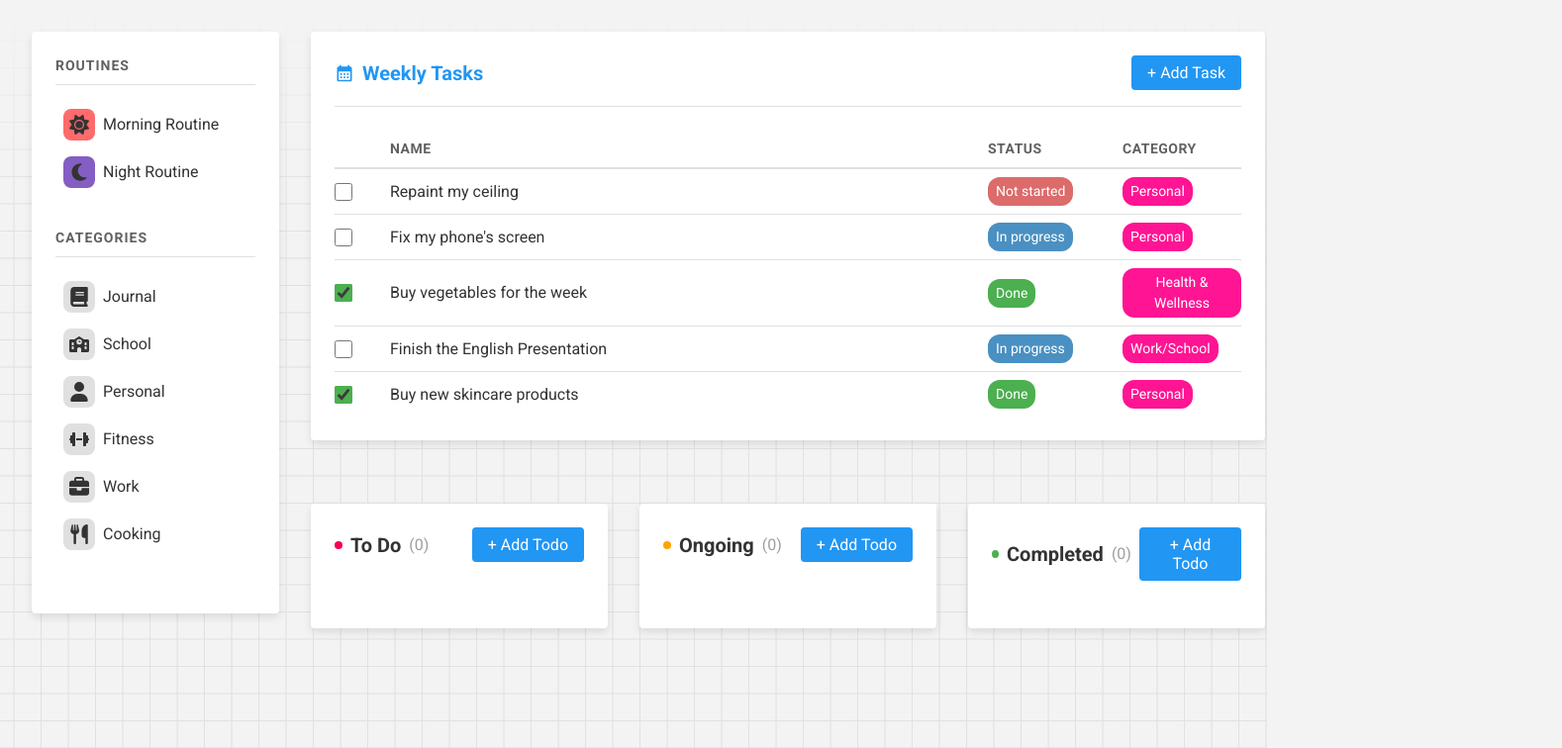
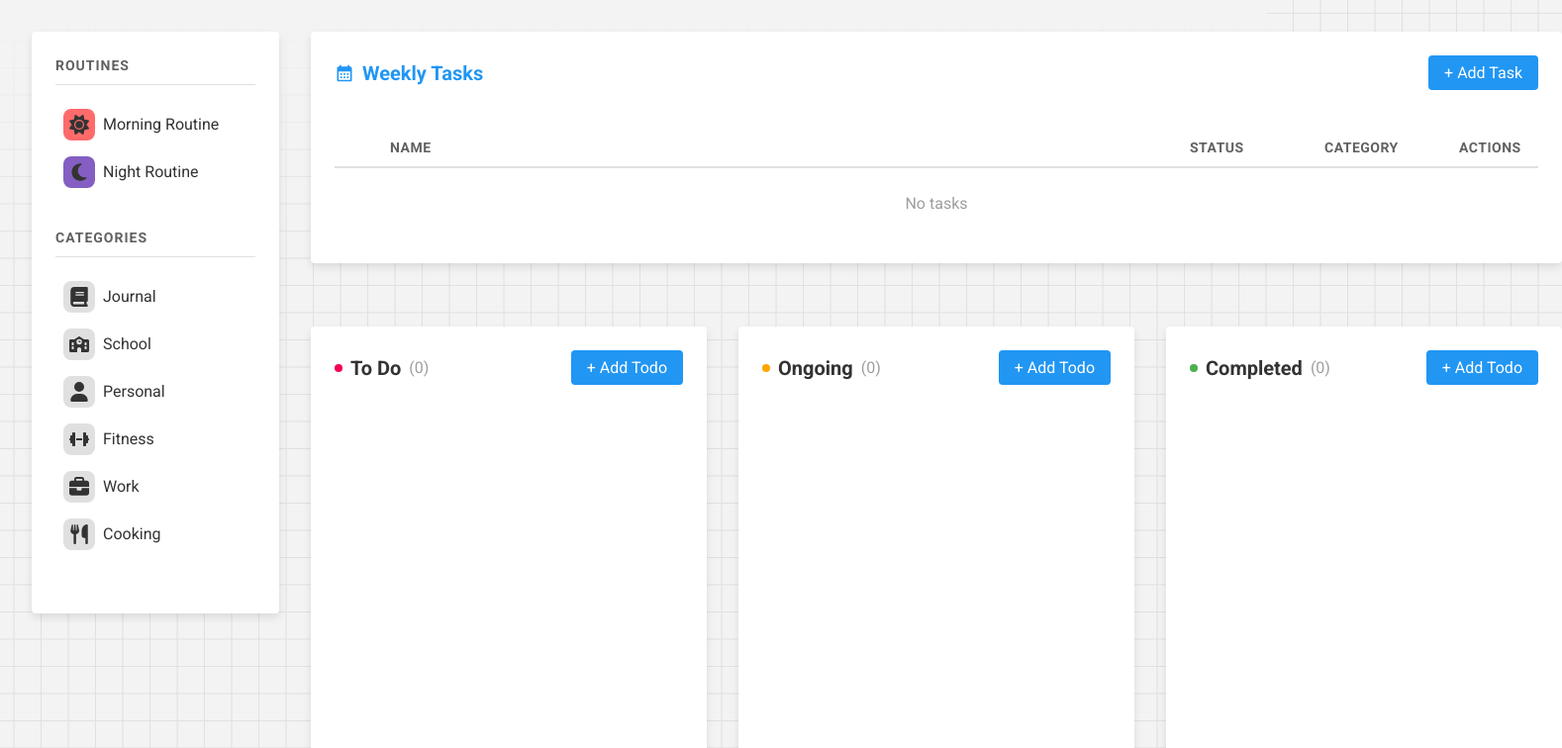
Before and after one commit to TartNenas/Todo-WebApp, a React (Create React App) app: page / in a window 1280 px wide. Shown: the top 756 px of the page at 99% size, 1578 px wide, since content can reach past the window. Built offline with nearby package versions, Linux system fonts and the light colour scheme.

Commit message:
Feat: Add deleted Button

```diff
--- a/package.json
+++ b/package.json
@@ -5,6 +5,8 @@
   "dependencies": {
     "@types/node": "^20.0.0",
     "react": "^18.2.0",
+    "react-dnd": "^16.0.1",
+    "react-dnd-html5-backend": "^16.0.1",
     "react-dom": "^18.2.0",
     "react-icons": "^5.5.0",
     "react-scripts": "5.0.1",
--- a/src/components/Todo.tsx
+++ b/src/components/Todo.tsx
@@ -1,4 +1,7 @@
 import React, { useState, useEffect } from 'react';
+import { DndProvider } from 'react-dnd';
+import { HTML5Backend } from 'react-dnd-html5-backend';
+import { useDrag, useDrop } from 'react-dnd';
 import {
   MainLayout,
   AppContainer,
@@ -30,9 +33,80 @@ interface TodoItem {
 }
 
 const STORAGE_KEY = 'todoList';
+const ItemTypes = {
+  CARD: 'card'
+};
+
+interface DraggableCardProps {
+  todo: TodoItem;
+  moveTask: (id: number, newStatus: 'todo' | 'ongoing' | 'completed') => void;
+  handleDeleteTask: (id: number) => void;
+}
+
+const DraggableCard: React.FC<DraggableCardProps> = ({ todo, moveTask, handleDeleteTask }) => {
+  const [{ isDragging }, drag] = useDrag(() => ({
+    type: ItemTypes.CARD,
+    item: { id: todo.id },
+    collect: (monitor) => ({
+      isDragging: monitor.isDragging()
+    })
+  }));
+
+  return (
+    <div ref={drag} style={{ opacity: isDragging ? 0.5 : 1 }}>
+      <TodoCard>
+        <TodoTitle>{todo.title}</TodoTitle>
+        <TodoDescription>{todo.description}</TodoDescription>
+        <TodoMeta>
+          <DueDate>Due: {todo.dueDate}</DueDate>
+          <div style={{ display: 'flex', alignItems: 'center', gap: '8px' }}>
+            <PriorityLabel priority={todo.priority}>
+              {todo.priority}
+            </PriorityLabel>
+            <StyledButton
+              variant="secondary"
+              onClick={(e) => {
+                e.stopPropagation();
+                if (window.confirm('Are you sure you want to delete this task?')) {
+                  handleDeleteTask(todo.id);
+                }
+              }}
+              style={{ padding: '4px 8px', minWidth: 'auto' }}
+            >
+              <svg viewBox="0 0 24 24" fill="currentColor" width="16" height="16">
+                <path d="M6 19c0 1.1.9 2 2 2h8c1.1 0 2-.9 2-2V7H6v12zM19 4h-3.5l-1-1h-5l-1 1H5v2h14V4z"/>
+              </svg>
+            </StyledButton>
+          </div>
+        </TodoMeta>
+      </TodoCard>
+    </div>
+  );
+};
+
+interface DroppableColumnProps {
+  status: 'todo' | 'ongoing' | 'completed';
+  children: React.ReactNode;
+  onDrop: (itemId: number) => void;
+}
+
+const DroppableColumn: React.FC<DroppableColumnProps> = ({ status, children, onDrop }) => {
+  const [{ isOver }, drop] = useDrop(() => ({
+    accept: ItemTypes.CARD,
+    drop: (item: { id: number }) => onDrop(item.id),
+    collect: (monitor) => ({
+      isOver: monitor.isOver()
+    })
+  }));
+
+  return (
+    <div ref={drop} style={{ height: '100%', opacity: isOver ? 0.8 : 1 }}>
+      {children}
+    </div>
+  );
+};
 
 const Todo: React.FC = () => {
-  // Initialize state from localStorage or empty array
   const [todos, setTodos] = useState<TodoItem[]>(() => {
     const savedTodos = localStorage.getItem(STORAGE_KEY);
     return savedTodos ? JSON.parse(savedTodos) : [];
@@ -40,19 +114,46 @@ const Todo: React.FC = () => {
   const [isFormOpen, setIsFormOpen] = useState(false);
   const [selectedColumn, setSelectedColumn] = useState<'todo' | 'ongoing' | 'completed'>('todo');
 
-  // Save to localStorage whenever todos change
   useEffect(() => {
     localStorage.setItem(STORAGE_KEY, JSON.stringify(todos));
   }, [todos]);
+
+  const handleDeleteTask = (id: number) => {
+    setTodos(prevTodos => {
+      const updatedTodos = prevTodos.filter(todo => todo.id !== id);
+      localStorage.setItem(STORAGE_KEY, JSON.stringify(updatedTodos));
+      return updatedTodos;
+    });
+  };
 
   const filterTodosByStatus = (status: 'todo' | 'ongoing' | 'completed') => {
     return todos.filter(todo => todo.status === status);
   };
 
   const moveTask = (id: number, newStatus: 'todo' | 'ongoing' | 'completed') => {
-    setTodos(todos.map(todo =>
-      todo.id === id ? { ...todo, status: newStatus } : todo
-    ));
+    setTodos(prevTodos => {
+      const movedTodo = prevTodos.find(todo => todo.id === id);
+      if (!movedTodo) return prevTodos;
+
+      // Remove the moved todo from the array
+      const todosWithoutMoved = prevTodos.filter(todo => todo.id !== id);
+
+      // Get all todos that will be in the target status column
+      const todosInTargetStatus = todosWithoutMoved.filter(todo => todo.status === newStatus);
+
+      // Get all other todos
+      const otherTodos = todosWithoutMoved.filter(todo => todo.status !== newStatus);
+
+      // Create the updated todo with new status
+      const updatedTodo = { ...movedTodo, status: newStatus };
+
+      // Return the new array with the moved todo at the end of its status group
+      return [
+        ...otherTodos,
+        ...todosInTargetStatus,
+        updatedTodo
+      ];
+    });
   };
 
   const handleCreateTodo = (todoData: Omit<TodoItem, 'id' | 'status'>) => {
@@ -70,6 +171,7 @@ const Todo: React.FC = () => {
   };
 
   return (
+    <DndProvider backend={HTML5Backend}>
       <MainLayout>
         <AppContainer>
           <Sidebar />
@@ -77,6 +179,7 @@ const Todo: React.FC = () => {
             <ContentArea>
               <WeeklyTodo />
               <TodoContainer>
+                <DroppableColumn status="todo" onDrop={(id) => moveTask(id, 'todo')}>
                   <Column>
                     <ColumnHeader>
                       <StatusDot status="todo" />
@@ -87,22 +190,12 @@ const Todo: React.FC = () => {
                       </StyledButton>
                     </ColumnHeader>
                     {filterTodosByStatus('todo').map(todo => (
-                  <TodoCard
-                    key={todo.id}
-                    onClick={() => moveTask(todo.id, 'ongoing')}
-                  >
-                    <TodoTitle>{todo.title}</TodoTitle>
-                    <TodoDescription>{todo.description}</TodoDescription>
-                    <TodoMeta>
-                      <DueDate>Due: {todo.dueDate}</DueDate>
-                      <PriorityLabel priority={todo.priority}>
-                        {todo.priority}
-                      </PriorityLabel>
-                    </TodoMeta>
-                  </TodoCard>
+                      <DraggableCard key={todo.id} todo={todo} moveTask={moveTask} handleDeleteTask={handleDeleteTask} />
                     ))}
                   </Column>
+                </DroppableColumn>
 
+                <DroppableColumn status="ongoing" onDrop={(id) => moveTask(id, 'ongoing')}>
                   <Column>
                     <ColumnHeader>
                       <StatusDot status="ongoing" />
@@ -113,22 +206,12 @@ const Todo: React.FC = () => {
                       </StyledButton>
                     </ColumnHeader>
                     {filterTodosByStatus('ongoing').map(todo => (
-                  <TodoCard
-                    key={todo.id}
-                    onClick={() => moveTask(todo.id, 'completed')}
-                  >
-                    <TodoTitle>{todo.title}</TodoTitle>
-                    <TodoDescription>{todo.description}</TodoDescription>
-                    <TodoMeta>
-                      <DueDate>Due: {todo.dueDate}</DueDate>
-                      <PriorityLabel priority={todo.priority}>
-                        {todo.priority}
-                      </PriorityLabel>
-                    </TodoMeta>
-                  </TodoCard>
+                      <DraggableCard key={todo.id} todo={todo} moveTask={moveTask} handleDeleteTask={handleDeleteTask} />
                     ))}
                   </Column>
+                </DroppableColumn>
 
+                <DroppableColumn status="completed" onDrop={(id) => moveTask(id, 'completed')}>
                   <Column>
                     <ColumnHeader>
                       <StatusDot status="completed" />
@@ -139,18 +222,10 @@ const Todo: React.FC = () => {
                       </StyledButton>
                     </ColumnHeader>
                     {filterTodosByStatus('completed').map(todo => (
-                  <TodoCard key={todo.id}>
-                    <TodoTitle>{todo.title}</TodoTitle>
-                    <TodoDescription>{todo.description}</TodoDescription>
-                    <TodoMeta>
-                      <DueDate>Due: {todo.dueDate}</DueDate>
-                      <PriorityLabel priority={todo.priority}>
-                        {todo.priority}
-                      </PriorityLabel>
-                    </TodoMeta>
-                  </TodoCard>
+                      <DraggableCard key={todo.id} todo={todo} moveTask={moveTask} handleDeleteTask={handleDeleteTask} />
                     ))}
                   </Column>
+                </DroppableColumn>
               </TodoContainer>
             </ContentArea>
           </ContentWrapper>
@@ -163,6 +238,7 @@ const Todo: React.FC = () => {
           />
         )}
       </MainLayout>
+    </DndProvider>
   );
 };
 
--- a/src/components/WeeklyTodo.tsx
+++ b/src/components/WeeklyTodo.tsx
@@ -9,6 +9,7 @@ import {
   TaskName,
   TaskStatus,
   TaskCategory,
+  EmptyMessage,
 } from './styled/WeeklyTodoStyles';
 import { StyledButton, Modal, ModalContent, Form, FormGroup, Label, Input, Select, ButtonGroup } from './styled/TodoStyles';
 
@@ -31,43 +32,7 @@ const WeeklyTodo: React.FC = () => {
     if (saved) {
       return JSON.parse(saved);
     }
-    return [
-      {
-        id: 1,
-        text: 'Repaint my ceiling',
-        completed: false,
-        status: 'not-started',
-        category: 'Personal'
-      },
-      {
-        id: 2,
-        text: 'Fix my phone\'s screen',
-        completed: false,
-        status: 'in-progress',
-        category: 'Personal'
-      },
-      {
-        id: 3,
-        text: 'Buy vegetables for the week',
-        completed: true,
-        status: 'done',
-        category: 'Health & Wellness'
-      },
-      {
-        id: 4,
-        text: 'Finish the English Presentation',
-        completed: false,
-        status: 'in-progress',
-        category: 'Work/School'
-      },
-      {
-        id: 5,
-        text: 'Buy new skincare products',
-        completed: true,
-        status: 'done',
-        category: 'Personal'
-      }
-    ];
+    return [];
   });
 
   useEffect(() => {
@@ -86,6 +51,10 @@ const WeeklyTodo: React.FC = () => {
       }
       return task;
     }));
+  };
+
+  const deleteTask = (taskId: number) => {
+    setTasks(prev => prev.filter(task => task.id !== taskId));
   };
 
   const handleAddTask = (e: React.FormEvent) => {
@@ -121,8 +90,12 @@ const WeeklyTodo: React.FC = () => {
           <div>Name</div>
           <div>Status</div>
           <div>Category</div>
+          <div>Actions</div>
         </TableHeader>
-        {tasks.map(task => (
+        {tasks.length === 0 ? (
+          <EmptyMessage>No tasks</EmptyMessage>
+        ) : (
+          tasks.map(task => (
             <TaskRow key={task.id}>
               <Checkbox
                 checked={task.completed}
@@ -134,8 +107,23 @@ const WeeklyTodo: React.FC = () => {
                  task.status === 'in-progress' ? 'In progress' : 'Done'}
               </TaskStatus>
               <TaskCategory>{task.category}</TaskCategory>
+              <div style={{ textAlign: 'center' }}>
+                <StyledButton
+                  onClick={(e) => {
+                    e.stopPropagation();
+                    deleteTask(task.id);
+                  }}
+                  variant="secondary"
+                  style={{ padding: '4px 8px', minWidth: 'auto' }}
+                >
+                  <svg viewBox="0 0 24 24" fill="currentColor" width="16" height="16">
+                    <path d="M6 19c0 1.1.9 2 2 2h8c1.1 0 2-.9 2-2V7H6v12zM19 4h-3.5l-1-1h-5l-1 1H5v2h14V4z"/>
+                  </svg>
+                </StyledButton>
+              </div>
             </TaskRow>
-        ))}
+          ))
+        )}
       </TaskList>
 
       {isFormOpen && (
--- a/src/components/styled/TodoStyles.ts
+++ b/src/components/styled/TodoStyles.ts
@@ -49,6 +49,8 @@ export const TodoContainer = styled.div`
   display: flex;
   gap: ${({ theme }) => theme.spacing.xl};
   flex: 1;
+  max-width: 1273px;
+  margin: 0 auto;
 
   @media (max-width: ${({ theme }) => theme.breakpoints.tablet}) {
     flex-direction: column;
@@ -63,10 +65,11 @@ export const Column = styled.div`
   border-radius: ${({ theme }) => theme.borderRadius};
   padding: ${({ theme }) => theme.spacing.lg};
   box-shadow: ${({ theme }) => theme.shadows.medium};
-  min-width: 300px;
+  width: 400px;
+  min-height: 651px;
 
   @media (max-width: ${({ theme }) => theme.breakpoints.tablet}) {
-    min-width: unset;
+    width: 100%;
     padding: ${({ theme }) => theme.spacing.md};
   }
 `;
--- a/src/components/styled/WeeklyTodoStyles.ts
+++ b/src/components/styled/WeeklyTodoStyles.ts
@@ -12,7 +12,6 @@ export const WeeklyHeader = styled.div`
   display: flex;
   align-items: center;
   margin-bottom: ${({ theme }) => theme.spacing.lg};
-  border-bottom: 1px solid ${({ theme }) => theme.colors.gray.light};
   padding-bottom: ${({ theme }) => theme.spacing.md};
 
   h2 {
@@ -37,7 +36,7 @@ export const TaskList = styled.div`
 
 export const TableHeader = styled.div`
   display: grid;
-  grid-template-columns: 40px 1fr 120px 120px;
+  grid-template-columns: 40px 1fr 120px 120px 80px;
   align-items: center;
   gap: ${({ theme }) => theme.spacing.md};
   padding: ${({ theme }) => theme.spacing.sm} 0;
@@ -51,7 +50,7 @@ export const TableHeader = styled.div`
 
 export const TaskRow = styled.div`
   display: grid;
-  grid-template-columns: 40px 1fr 120px 120px;
+  grid-template-columns: 40px 1fr 120px 120px 80px;
   align-items: center;
   gap: ${({ theme }) => theme.spacing.md};
   padding: ${({ theme }) => theme.spacing.sm} 0;
@@ -99,3 +98,10 @@ export const TaskCategory = styled.div`
   text-align: center;
   width: fit-content;
 `;
+
+export const EmptyMessage = styled.div`
+  text-align: center;
+  padding: ${({ theme }) => theme.spacing.lg};
+  color: ${({ theme }) => theme.colors.gray.medium};
+  font-size: ${({ theme }) => theme.typography.fontSize.medium};
+`;
```
Also changed, not shown: 1 other file (tests, documents, lock files or other folders). Lines whose indentation alone changed are shown as unchanged.
